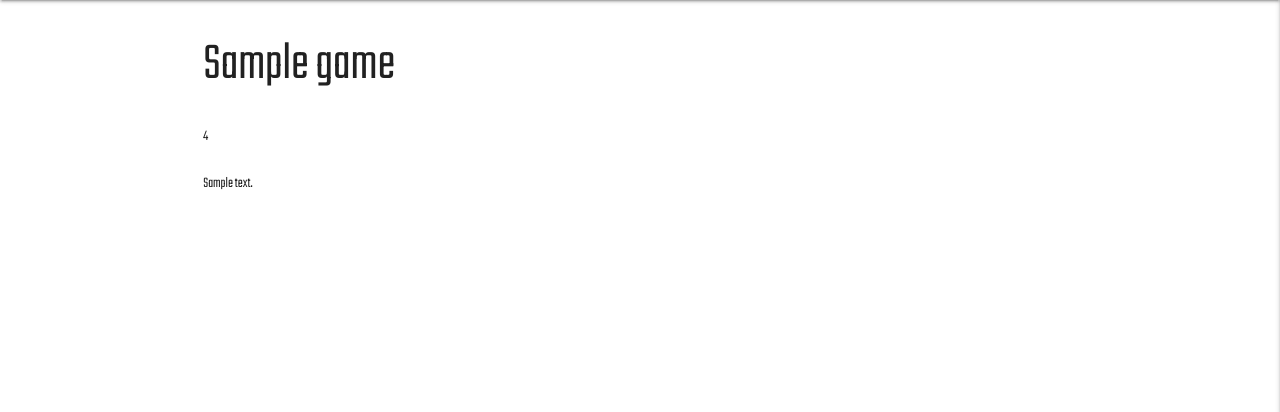
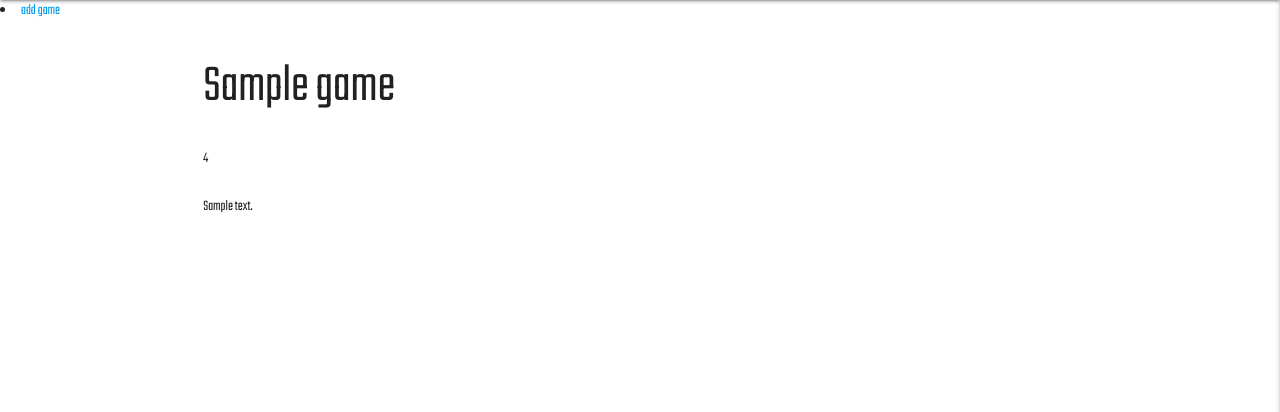
Before and after one commit to Code-Institute-Submissions/joshhunt1991-Milestone_3_AprResub, a Flask app: page /reviews in a window 1280 px wide. Shown: the part 64-476 px from the top of the page. Run offline with Flask 2, Linux system fonts and the light colour scheme; a database or web service that is not in the repository returns one stand-in record (values such as "Sample title"); some libraries are stand-ins or nearby versions.

Commit message:
wired up form to allow user to submit new game review, currently only the game name and user is showing up and the rest is null to be fixed in next commit

```diff
--- a/app.py
+++ b/app.py
@@ -132,9 +132,21 @@ def reviews():
 
 # app route for adding a review
 
-@app.route("/add_game")
-def add_task():
-    return render_template("add_game.html")
+@app.route("/add_game", methods=["GET", "POST"])
+def add_game():
+    if request.method == "POST":
+        game = {
+            "game_name": request.form.get("game_name"),
+            "rating": request.form.get("rating"),
+            "review": request.form.get("review"),
+            "created_by": session["user"]
+        }
+        mongo.db.games.insert_one(game)
+        flash("Review Successfully Added")
+        return redirect(url_for("reviews"))
+
+    categories = mongo.db.categories.find().sort("game_name", 1)
+    return render_template("add_game.html", categories=categories)
 
 # Get IP and Port data----------
 
--- a/templates/reviews.html
+++ b/templates/reviews.html
@@ -1,5 +1,7 @@
 {% extends "base.html" %}
 {% block content %}
+
+<li><a href="{{ url_for('add_game', username=session['user']) }}">add game</a></li>
 
 <div class="container review-container">
     {% for game in games %}
```
Also changed, not shown: templates/add_game.html (+7 -5 lines).
